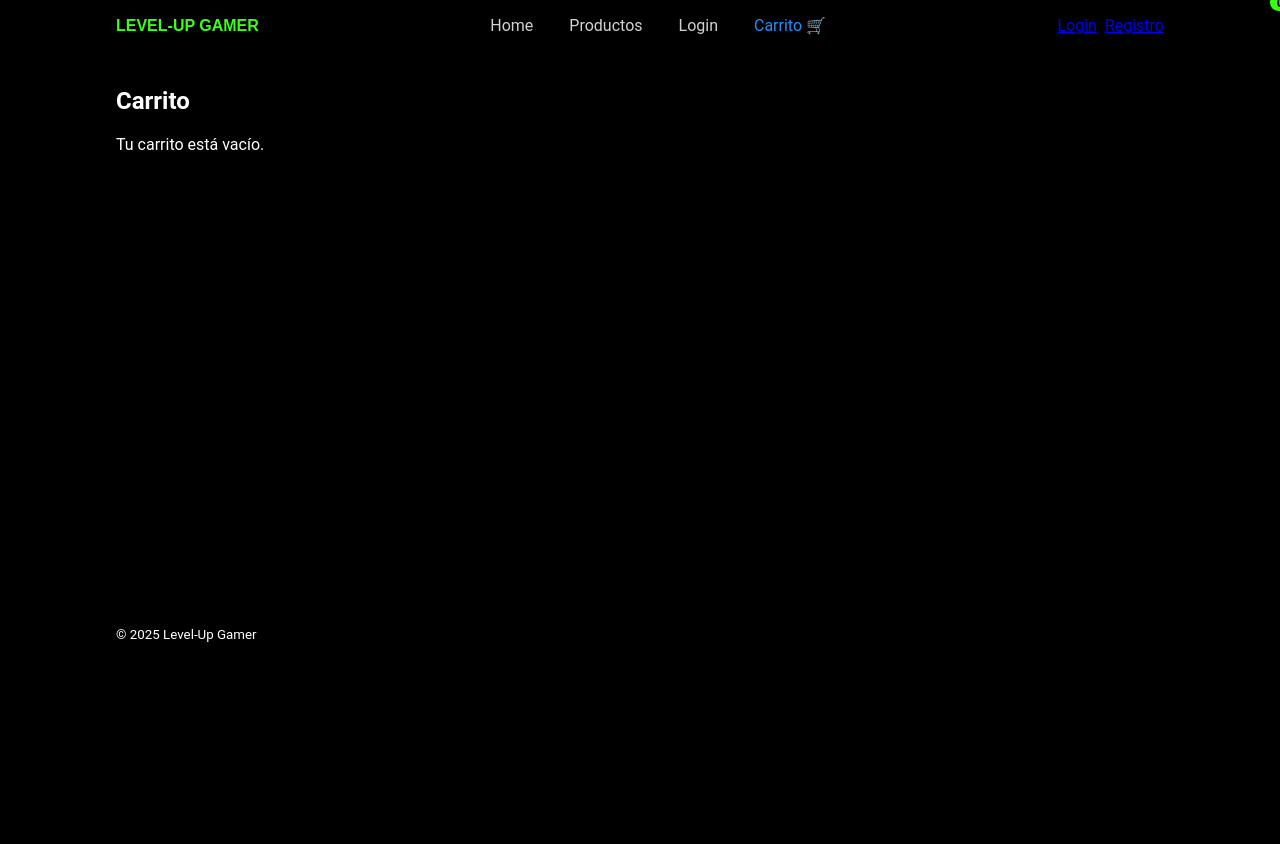
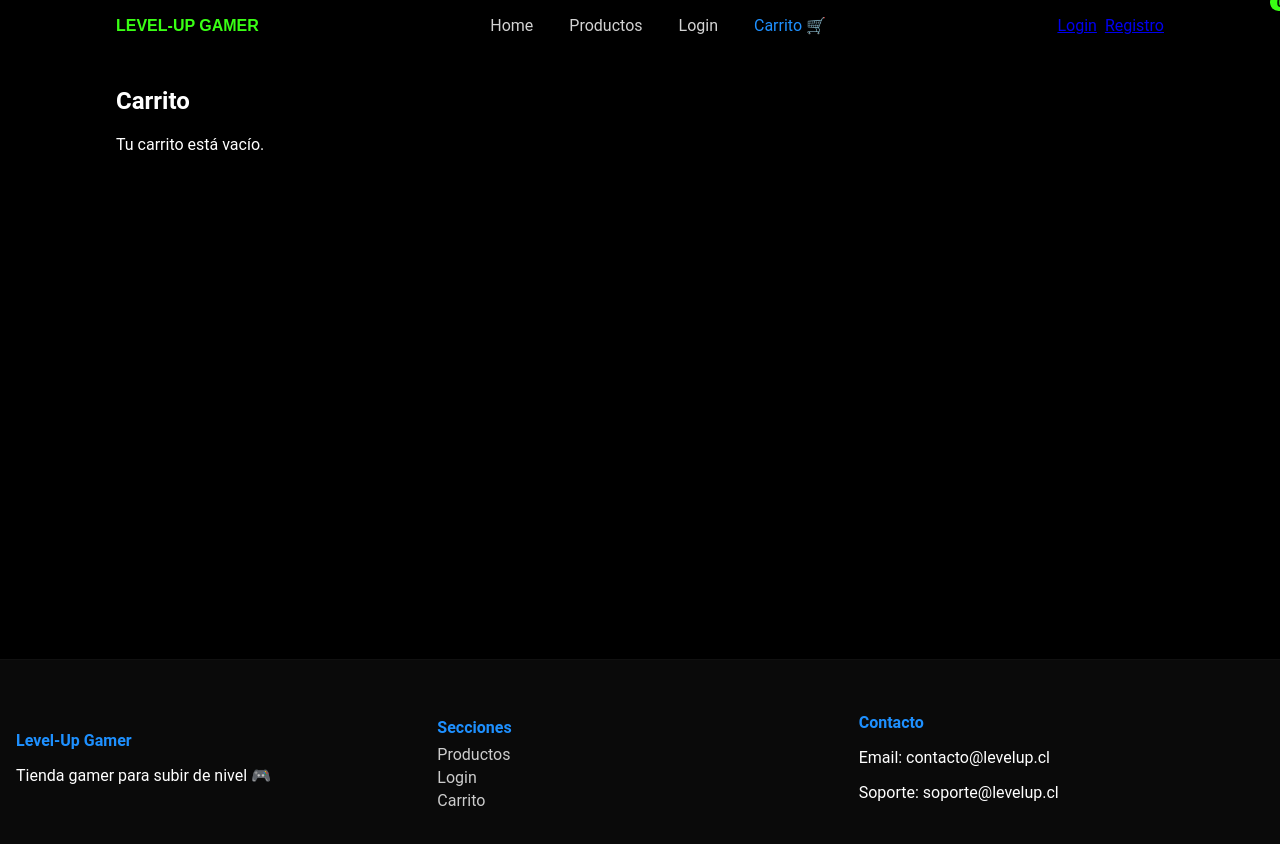
Before and after one commit to duoc-fullstack2-9v/team_6, a React (Vite) app in the folder levelup-gamer/: page /cart in a window 1280 px wide. Shown: the top 844 px of the page. Before the commit the page ends 800 px from the top, so only its background shows below. Built offline with nearby package versions, Linux system fonts and the light colour scheme.

Commit message:
change: arreglos al footer

```diff
--- a/levelup-gamer/src/assets/main.css
+++ b/levelup-gamer/src/assets/main.css
@@ -220,3 +220,32 @@ nav a.active{ color:var(--accent) }
   from{opacity:1}
   to{opacity:0}
 }
+
+
+/* Arreglos al footer*/
+.footer{
+  margin-top:3rem;
+  padding:2rem 1rem;
+  background:#0a0a0a;
+  border-top:1px solid #111;
+  display:grid;
+  grid-template-columns:repeat(auto-fit,minmax(180px,1fr));
+  gap:1rem;
+}
+
+.footer-col h4{
+  margin-bottom:.5rem;
+  font-size:1rem;
+  color:var(--accent);
+}
+
+.footer-col a{
+  display:block;
+  color:#ccc;
+  text-decoration:none;
+  margin:.25rem 0;
+}
+
+.footer-col a:hover{
+  color:var(--accent);
+}
--- a/levelup-gamer/src/components/Footer.jsx
+++ b/levelup-gamer/src/components/Footer.jsx
@@ -1,7 +1,23 @@
 export default function Footer() {
   return (
-    <footer className="container">
-      <small>© {new Date().getFullYear()} Level-Up Gamer</small>
+    <footer className="footer">
+      <div className="footer-col">
+        <h4>Level-Up Gamer</h4>
+        <p>Tienda gamer para subir de nivel 🎮</p>
+      </div>
+
+      <div className="footer-col">
+        <h4>Secciones</h4>
+        <a href="/productos">Productos</a>
+        <a href="/login">Login</a>
+        <a href="/cart">Carrito</a>
+      </div>
+
+      <div className="footer-col">
+        <h4>Contacto</h4>
+        <p>Email: contacto@levelup.cl</p>
+        <p>Soporte: soporte@levelup.cl</p>
+      </div>
     </footer>
   );
 }
```
